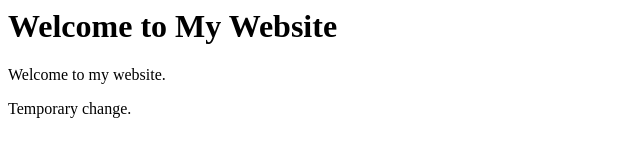
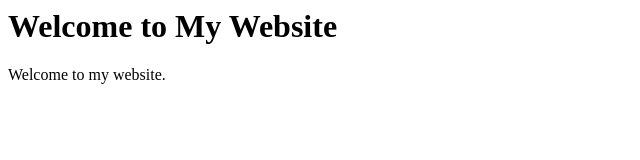
Before and after one commit to tanmay933/GitAssignment, a plain HTML site: page index.html in a window 1280 px wide. Shown: the whole page, without its empty margins (0-640 px from the left). Drawn offline with Linux system fonts and the light colour scheme.

Commit message:
Revert "Temporary change for undo"
This reverts commit c65d1ec32df8776e179bfdaccf143f3fd4636c67.

```diff
--- a/index.html
+++ b/index.html
@@ -1,3 +1,2 @@
 <h1>Welcome to My Website</h1>
 <p>Welcome to my website.</p>
-<p>Temporary change.</p>
```
